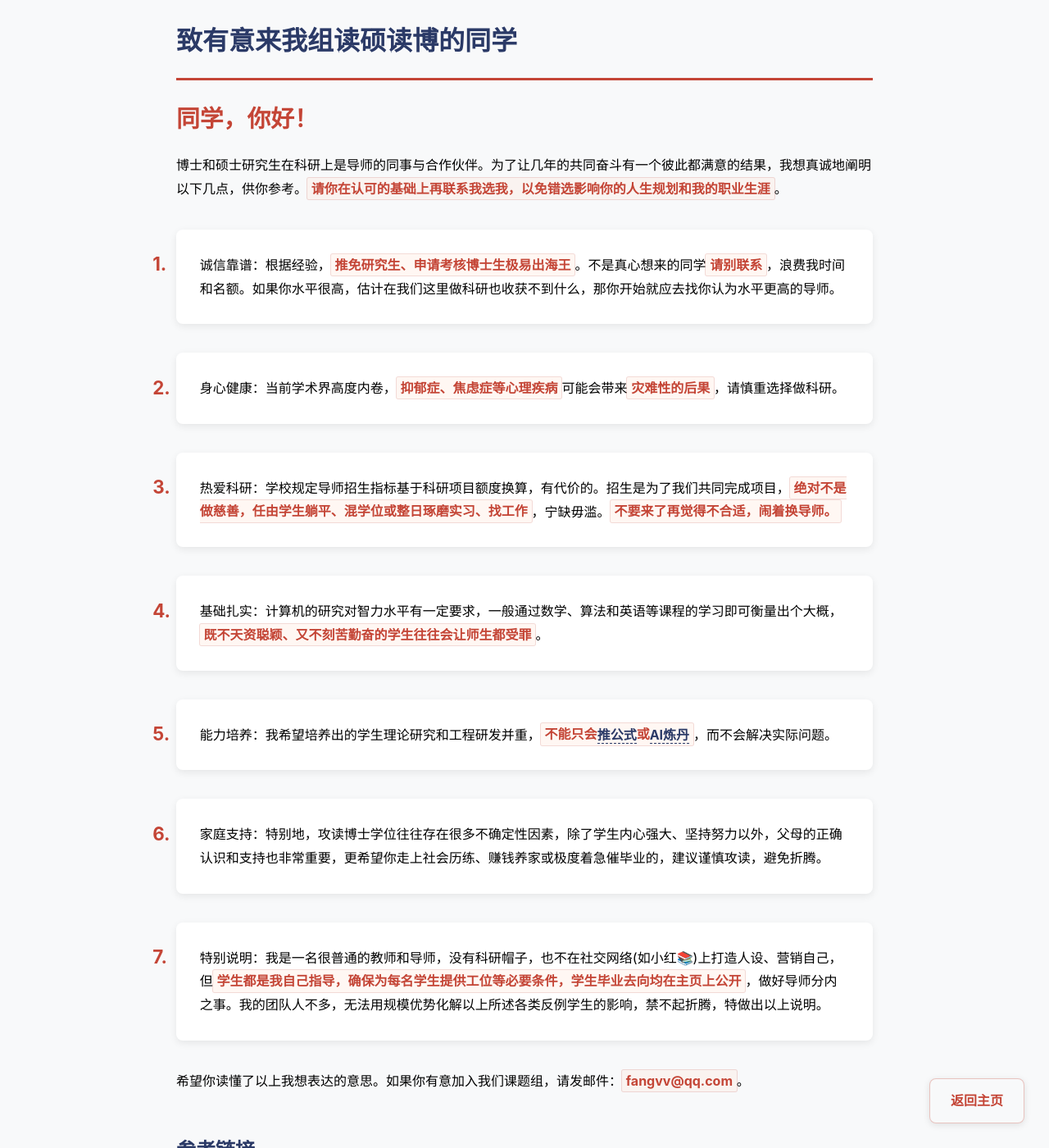
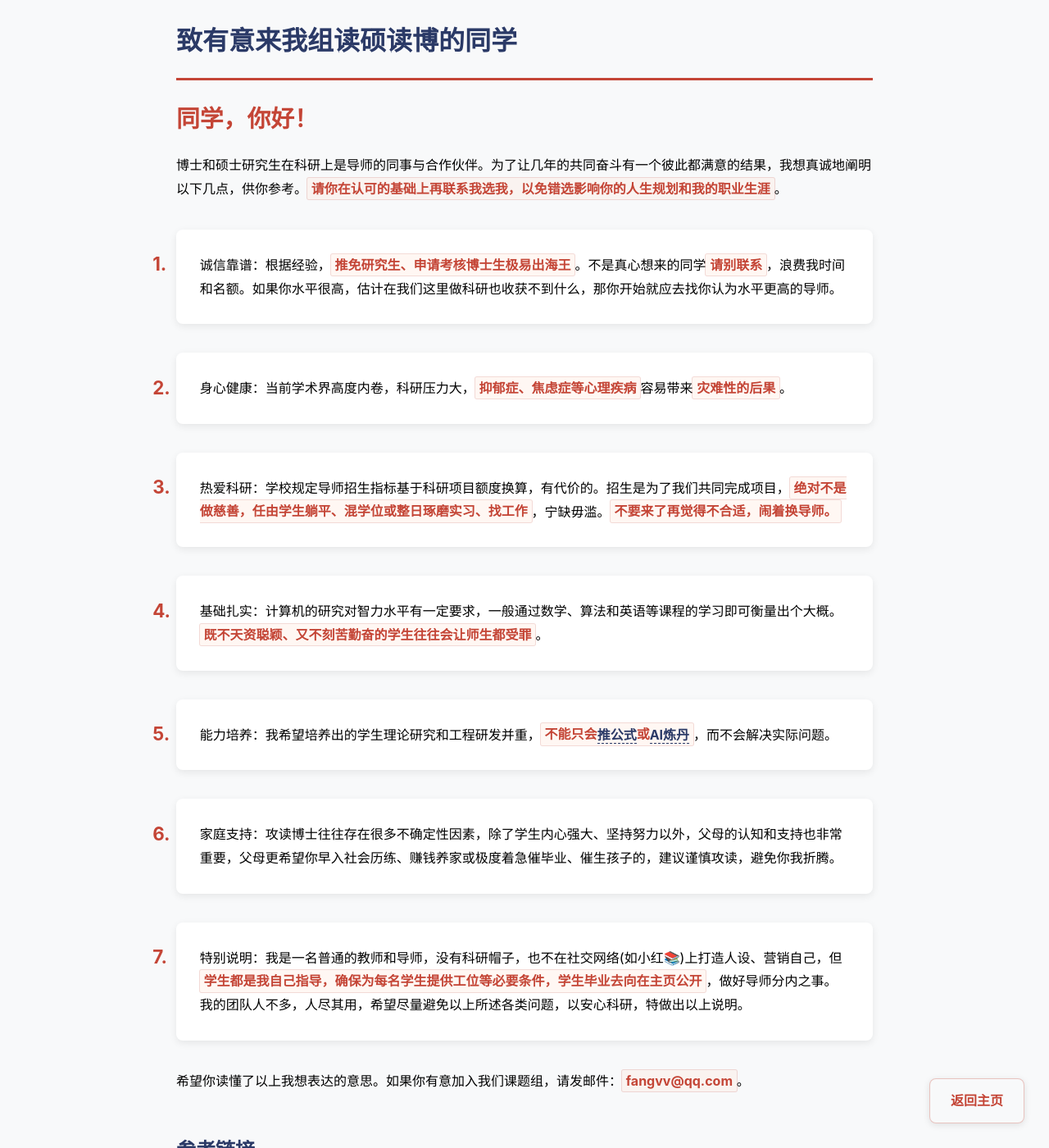
Before and after one commit to fangvv/Homepage, a Jekyll site: the page faq2.html, which Jekyll copies as it is, in a window 1280 px wide and 1400 px high. Shown: the whole window at 82% size. Built offline with Jekyll 4.4.1, drawn with Linux system fonts in a browser that asks for light colours; comment, search, counter and statistics services are not loaded.

Commit message:
update faq

```diff
--- a/faq2.html
+++ b/faq2.html
@@ -118,17 +118,17 @@ strong:hover {
     <ol>
 <li>诚信靠谱：根据经验，<strong>推免研究生、申请考核博士生极易出海王</strong>。不是真心想来的同学<strong>请别联系</strong>，浪费我时间和名额。如果你水平很高，估计在我们这里做科研也收获不到什么，那你开始就应去找你认为水平更高的导师。</li>
 
-<li>身心健康：当前学术界高度内卷，<strong>抑郁症、焦虑症等心理疾病</strong>可能会带来<strong>灾难性的后果</strong>，请慎重选择做科研。</li>
+<li>身心健康：当前学术界高度内卷，科研压力大，<strong>抑郁症、焦虑症等心理疾病</strong>容易带来<strong>灾难性的后果</strong>。</li>
 
 <li>热爱科研：学校规定导师招生指标基于科研项目额度换算，有代价的。招生是为了我们共同完成项目，<strong>绝对不是做慈善，任由学生躺平、混学位或整日琢磨实习、找工作</strong>，宁缺毋滥。<strong>不要来了再觉得不合适，闹着换导师。</strong></li>
 
-<li>基础扎实：计算机的研究对智力水平有一定要求，一般通过数学、算法和英语等课程的学习即可衡量出个大概，<strong>既不天资聪颖、又不刻苦勤奋的学生往往会让师生都受罪</strong>。</li>
+<li>基础扎实：计算机的研究对智力水平有一定要求，一般通过数学、算法和英语等课程的学习即可衡量出个大概。<strong>既不天资聪颖、又不刻苦勤奋的学生往往会让师生都受罪</strong>。</li>
 
 <li>能力培养：我希望培养出的学生理论研究和工程研发并重，<strong>不能只会<a href="https://www.zhihu.com/question/430862162" target=blank>推公式</a>或<a href="https://www.zhihu.com/question/537342945" target=blank>AI炼丹</a></strong>，而不会解决实际问题。</li>
 
-<li>家庭支持：特别地，攻读博士学位往往存在很多不确定性因素，除了学生内心强大、坚持努力以外，父母的正确认识和支持也非常重要，更希望你走上社会历练、赚钱养家或极度着急催毕业的，建议谨慎攻读，避免折腾。</li>
+<li>家庭支持：攻读博士往往存在很多不确定性因素，除了学生内心强大、坚持努力以外，父母的认知和支持也非常重要，父母更希望你早入社会历练、赚钱养家或极度着急催毕业、催生孩子的，建议谨慎攻读，避免你我折腾。</li>
 
-<li>特别说明：我是一名很普通的教师和导师，没有科研帽子，也不在社交网络(如小红📚)上打造人设、营销自己，但<strong>学生都是我自己指导，确保为每名学生提供工位等必要条件，学生毕业去向均在主页上公开</strong>，做好导师分内之事。我的团队人不多，无法用规模优势化解以上所述各类反例学生的影响，禁不起折腾，特做出以上说明。</li>
+<li>特别说明：我是一名普通的教师和导师，没有科研帽子，也不在社交网络(如小红📚)上打造人设、营销自己，但<strong>学生都是我自己指导，确保为每名学生提供工位等必要条件，学生毕业去向在主页公开</strong>，做好导师分内之事。我的团队人不多，人尽其用，希望尽量避免以上所述各类问题，以安心科研，特做出以上说明。</li>
     </ol>
 
 <p>
```
